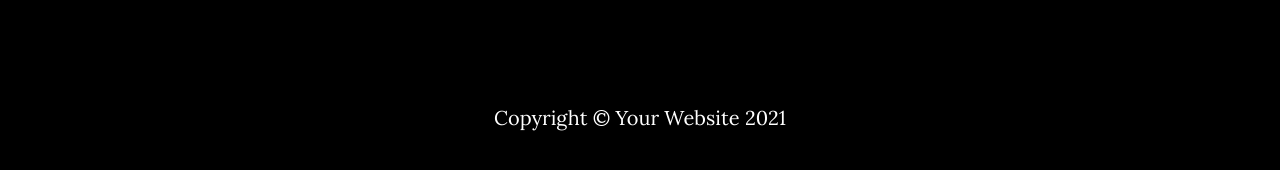
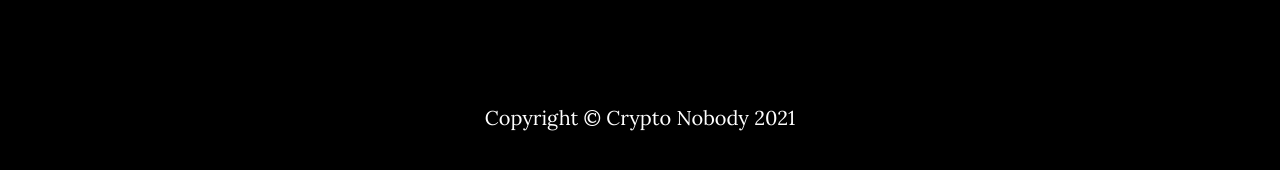
Before and after one commit to stackbit-projects/crypto-jurek-2dade, a Jekyll site: the page built from index.html, in a window 1280 px wide and 900 px high, scrolled down 2593 px. Shown: the part 716-886 px from the top of the window. Built offline with Jekyll 4.4.1, drawn with Linux system fonts in a browser that asks for light colours.

Commit message:
_config.yml: changed

```diff
--- a/_config.yml
+++ b/_config.yml
@@ -8,7 +8,7 @@ description: >-
 color:
   primary-dark: '#000000'
   links: '#219ab3'
-footer: Your Website
+footer: Crypto Nobody
 social:
   - title: twitter
     url: 'https://twitter.com/SBootstrap'
```
